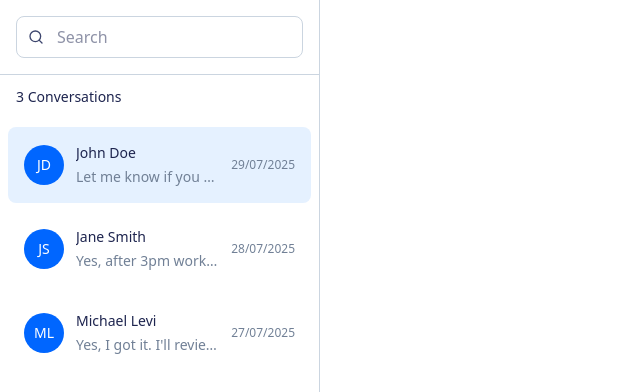
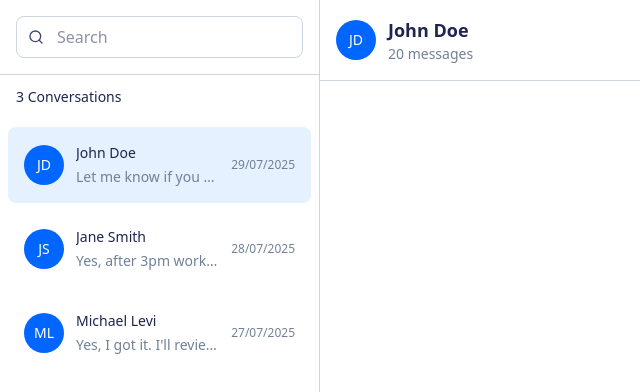
Before and after one commit to dimakol/react-inbox-page-app, a React (Vite) app: page / in a window 1280 px wide. Both pictures are taken after a click on the element 159 px from the left and 165 px from the top of the page. Shown: the top 392 px of the page, without its empty margins (0-640 px from the left). Built offline with nearby package versions, Linux system fonts and the light colour scheme.

Commit message:
feat(ConversationHeader): Add Conversation Header
- Add Conversation Header Component
This component is designed to display the conversation header:
Contact’s full name, Avatar with initials, Total number of messages.

```diff
--- /dev/null
+++ b/src/components/ConversationHeader/ConversationHeader.tsx
@@ -0,0 +1,27 @@
+import React from "react";
+// Import components
+import { Avatar } from "../Avatar";
+// Import types
+import type { ConversationHeaderProps } from "./ConversationHeader.types";
+
+/**
+ * This component is designed to display the conversation header: Contact’s full name, Avatar with initials, Total number of messages.
+ */
+const ConversationHeader: React.FC<ConversationHeaderProps> = ({
+  messagesAmount,
+  ...contact
+}) => {
+  return (
+    <div className="flex items-center p-4 border-b border-divider bg-default">
+      <Avatar firstName={contact.first_name} lastName={contact.last_name} />
+      <div>
+        <h2 className="text-main text-lg font-semibold">
+          {contact.first_name} {contact.last_name}
+        </h2>
+        <p className="text-muted text-sm">{messagesAmount} messages</p>
+      </div>
+    </div>
+  );
+};
+
+export default ConversationHeader;
--- /dev/null
+++ b/src/components/ConversationHeader/ConversationHeader.types.ts
@@ -0,0 +1,5 @@
+import type { Contact } from "../../types/contact";
+
+export interface ConversationHeaderProps extends Contact {
+  messagesAmount: number;
+}
--- /dev/null
+++ b/src/components/ConversationHeader/index.ts
@@ -0,0 +1,2 @@
+export { default as ConversationHeader } from "./ConversationHeader";
+export type { ConversationHeaderProps } from "./ConversationHeader.types";
--- a/src/components/ConversationPanel/ConversationPanel.tsx
+++ b/src/components/ConversationPanel/ConversationPanel.tsx
@@ -1,3 +1,5 @@
+// Import components
+import { ConversationHeader } from "../ConversationHeader";
 // Import types
 import type { ConversationPanelProps } from "./ConversationPanel.types";
 
@@ -12,7 +14,7 @@ const ConversationPanel: React.FC<ConversationPanelProps> = ({
   return (
     <div className="flex-1 flex flex-col">
       {contact && messages ? (
-        <></>
+        <ConversationHeader {...contact} messagesAmount={messages.length} />
       ) : (
         <div className="flex-1 flex items-center justify-center text-placeholder">
           <p>Select a conversation to start messaging</p>
```
